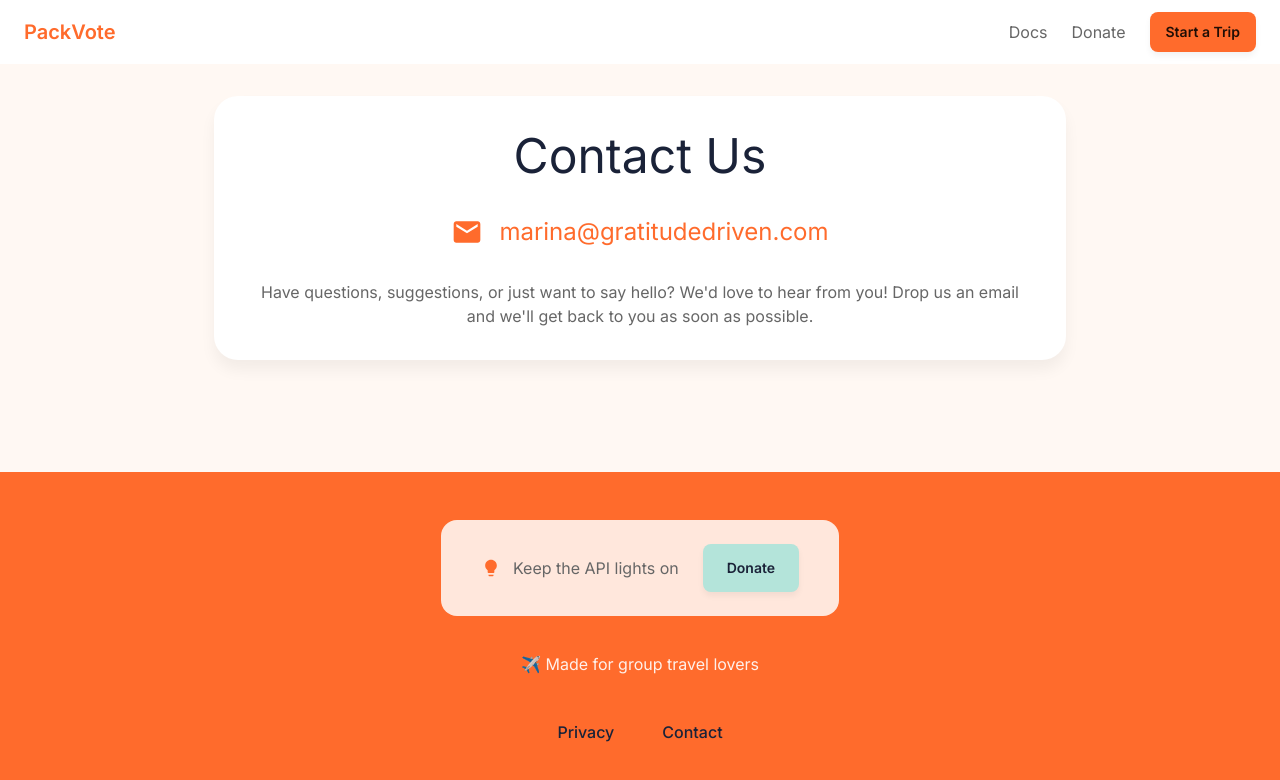
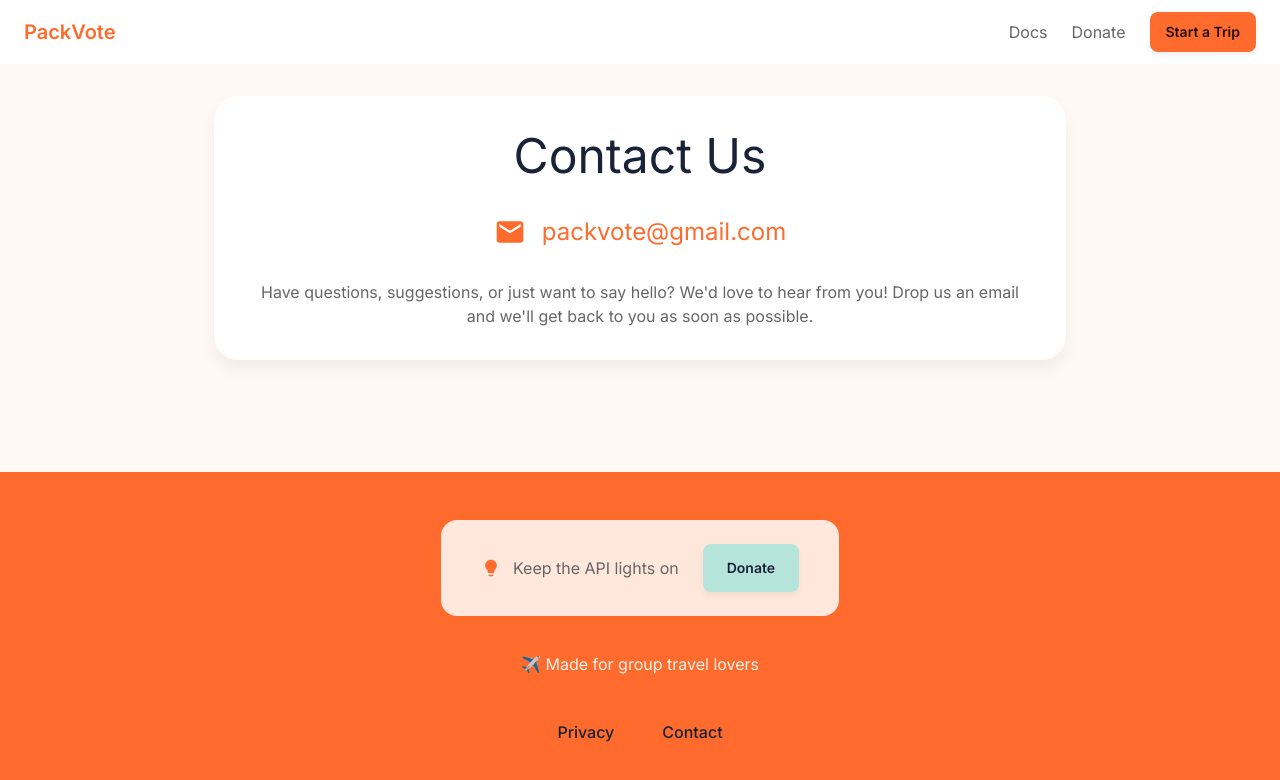
Before and after one commit to Ketema741/packvote-v2, a React (Create React App) app: page /contact in a window 1280 px wide. Shown: the top 780 px of the page. Built offline with nearby package versions, Linux system fonts and the light colour scheme; no server answers; what survey-react would draw is missing.

Commit message:
Update email addresses to packvote@gmail.com

```diff
--- a/src/pages/ContactPage.jsx
+++ b/src/pages/ContactPage.jsx
@@ -67,12 +67,12 @@ const ContactPage = () => {
           }}>
             <EmailIcon sx={{ fontSize: 32, color: 'primary.main' }} />
             <Link
-              href="mailto:marina@gratitudedriven.com"
+              href="mailto:packvote@gmail.com"
               variant="h5"
               underline="hover"
               sx={{ color: 'primary.main' }}
             >
-              marina@gratitudedriven.com
+              packvote@gmail.com
             </Link>
           </Box>
 
--- a/src/pages/PrivacyPolicy.jsx
+++ b/src/pages/PrivacyPolicy.jsx
@@ -140,7 +140,7 @@ const PrivacyPolicy = () => {
             8. Contact Us
           </Typography>
           <Typography paragraph>
-            If you have questions about this privacy policy or your personal data, please contact us at <Link href="mailto:privacy@aitravelapp.com" color="primary">privacy@aitravelapp.com</Link>.
+            If you have questions about this privacy policy or your personal data, please contact us at <Link href="mailto:packvote@gmail.com" color="primary">packvote@gmail.com</Link>.
           </Typography>
 
           <Typography variant="body2" sx={{ mt: 4, color: 'text.secondary', fontStyle: 'italic' }}>
```
